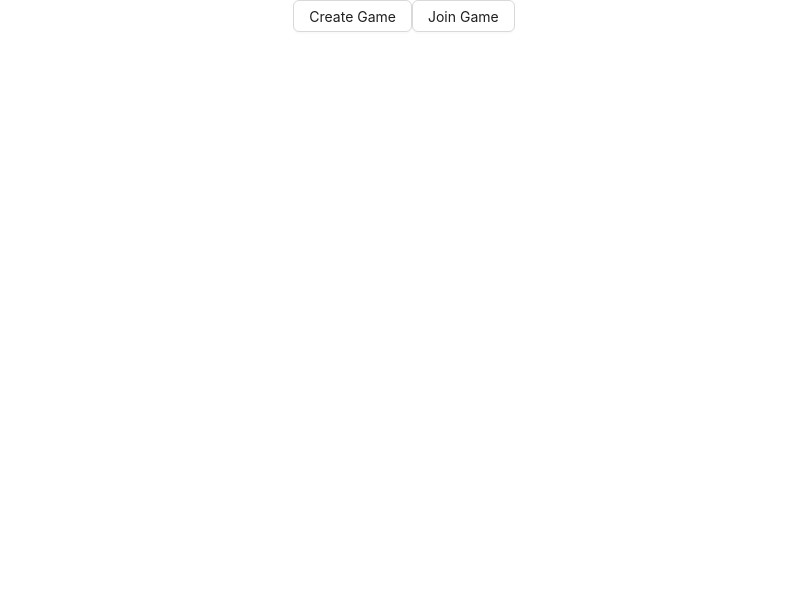
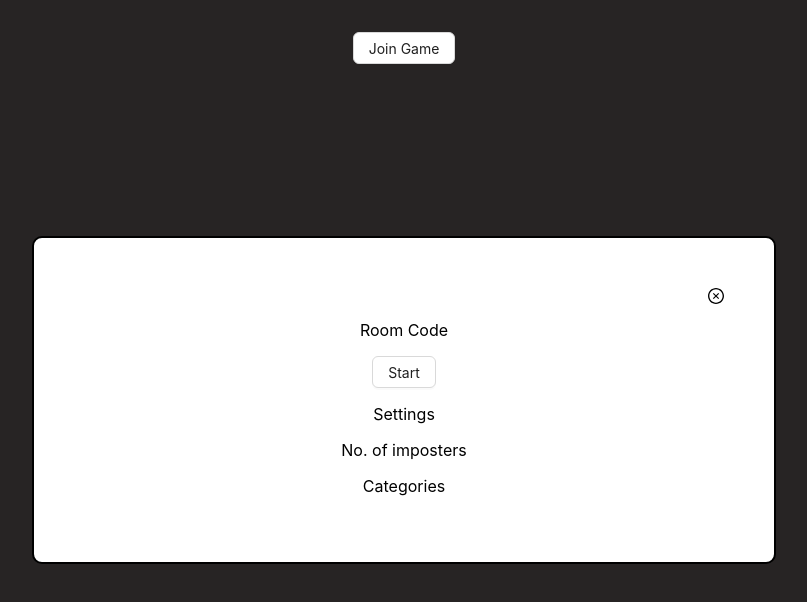
Before and after one commit to alen-johnson/g1-ui, a React (Create React App) app: page /createGame in a window 1280 px wide. Both pictures are taken after a click on the button "Create Game". Shown: the top 602 px of the page, without its empty margins (236-1043 px from the left). Built offline with nearby package versions, Linux system fonts and the light colour scheme; the HTML template or start-up script is replaced by a standard one.

Commit message:
create and join modal updates

```diff
--- a/src/components/componentsIndex.js
+++ b/src/components/componentsIndex.js
@@ -1,2 +1,4 @@
 export {default as GameRun} from "./gameRun/GameRun";
 export {default as StartModal} from "./startModal/StartModal";
+export {default as CreateModal} from "./createModal/CreateModal";
+export {default as JoinModal} from "./joinModal/JoinModal";
--- a/src/components/createModal/CreateModal.css
+++ b/src/components/createModal/CreateModal.css
@@ -0,0 +1,23 @@
+.modal-overlay{
+    position: fixed;
+    top: 0;
+    left: 0;
+    width: 100%;
+    height: 100%;
+    background-color: rgb(39, 36, 36);
+
+    display: flex;
+    align-items: center;
+    justify-content: center;
+}
+
+.modal{
+    background-color: white;
+    border: 2px solid  black;
+    border-radius: 10px;
+    padding: 50px;
+    width: 50vw;
+    display: flex;
+    flex-direction: column;
+
+}
--- a/src/components/createModal/CreateModal.js
+++ b/src/components/createModal/CreateModal.js
@@ -1,9 +1,34 @@
-import React from 'react'
+import { CloseCircleOutlined } from "@ant-design/icons";
+import "./CreateModal.css"
+import { Button } from "antd";
+import React from "react";
 
-function CreateModal() {
+const CreateModal = ({ isOpen, closeModal }) => {
   return (
-    <div>CreateModal</div>
-  )
-}
+    <div>
+      {isOpen && (
+        <div className="modal-overlay">
+          <div className="modal" onClick={(e) => e.stopPropagation()}>
+            <div className="modal-close_btn">
+              <CloseCircleOutlined onClick={closeModal} />
+            </div>
+            <div className="modal-div">
+              <div className="modal-div_left">
+                <p>Room Code</p>
 
-export default CreateModal
+                <Button>Start</Button>
+              </div>
+              <div className="modal-div_right">
+                <p>Settings</p>
+                <p>No. of imposters</p>
+                <p>Categories</p>
+              </div>
+            </div>
+          </div>
+        </div>
+      )}
+    </div>
+  );
+};
+
+export default CreateModal;
--- a/src/components/joinModal/JoinModal.js
+++ b/src/components/joinModal/JoinModal.js
@@ -1,9 +1,33 @@
-import React from 'react'
+import { CloseCircleOutlined } from "@ant-design/icons";
+import { Button } from "antd";
+import React from "react";
 
-function JoinModal() {
+const JoinModal = ({ isOpen, closeModal }) => {
   return (
-    <div>JoinModal</div>
-  )
-}
+    <div>
+      {isOpen && (
+        <div className="modal-overlay">
+          <div className="modal" onClick={(e) => e.stopPropagation()}>
+            <div className="modal-close_btn">
+              <CloseCircleOutlined onClick={closeModal} />
+            </div>
+            <div className="modal-div">
+              <div className="modal-div_left">
+                <p>Room Code</p>
 
-export default JoinModal
+                <Button>Start</Button>
+              </div>
+              <div className="modal-div_right">
+                <p>Settings</p>
+                <p>No. of imposters</p>
+                <p>Categories</p>
+              </div>
+            </div>
+          </div>
+        </div>
+      )}
+    </div>
+  );
+};
+
+export default JoinModal;
--- a/src/pages/createGame/CreateGame.js
+++ b/src/pages/createGame/CreateGame.js
@@ -1,13 +1,28 @@
 import { Button } from 'antd'
-import React from 'react'
+import React, { useState } from 'react'
+import { CreateModal, JoinModal} from "../../components/componentsIndex"
 
 function CreateGame() {
+  const [isCreateOpen, setIsCreateOpen] = useState(false)
+  const [isJoinOpen, setIsJoinOpen] = useState(false)
+
+  const openCreateModal = () => {
+    setIsCreateOpen(true)
+  }
+  const openJoinModal = () => {
+    setIsJoinOpen(true)
+  }
+  const closeModal = () => {
+    setIsCreateOpen(false)
+    setIsJoinOpen(false)
+  }
   return (
     <div className='create-game'>
         <div className='create-game__btns'>
-            <Button>Create Game</Button>
-            <Button>Join Game</Button>
-
+            <Button onClick={openCreateModal}>Create Game</Button>
+            {isCreateOpen && <CreateModal isOpen={isCreateOpen} closeModal={closeModal}/>}
+            <Button onClick={openJoinModal}>Join Game</Button>
+            {isJoinOpen && <JoinModal isOpen={isJoinOpen} closeModal={closeModal}/>}
         </div>
     </div>
   )
```
